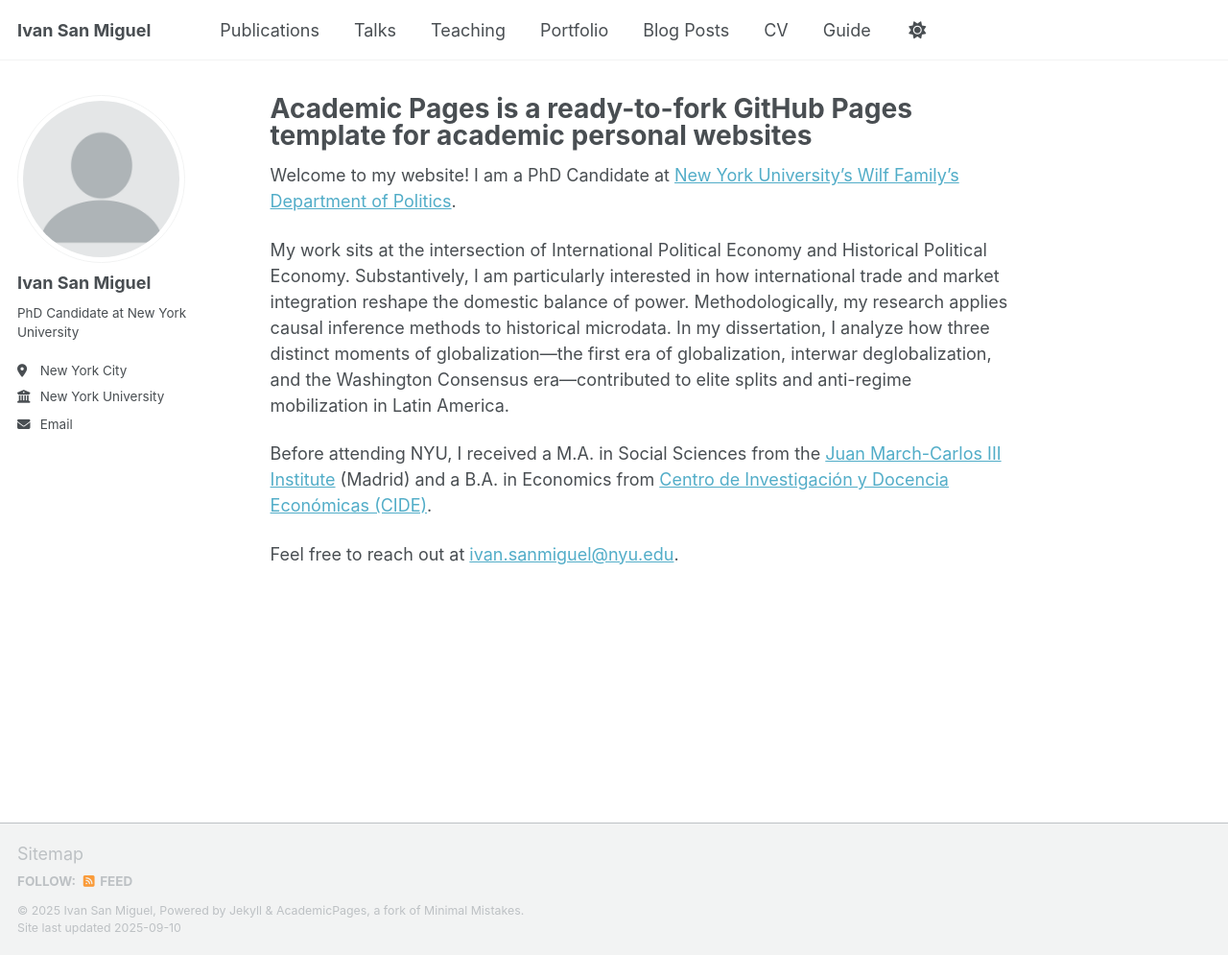
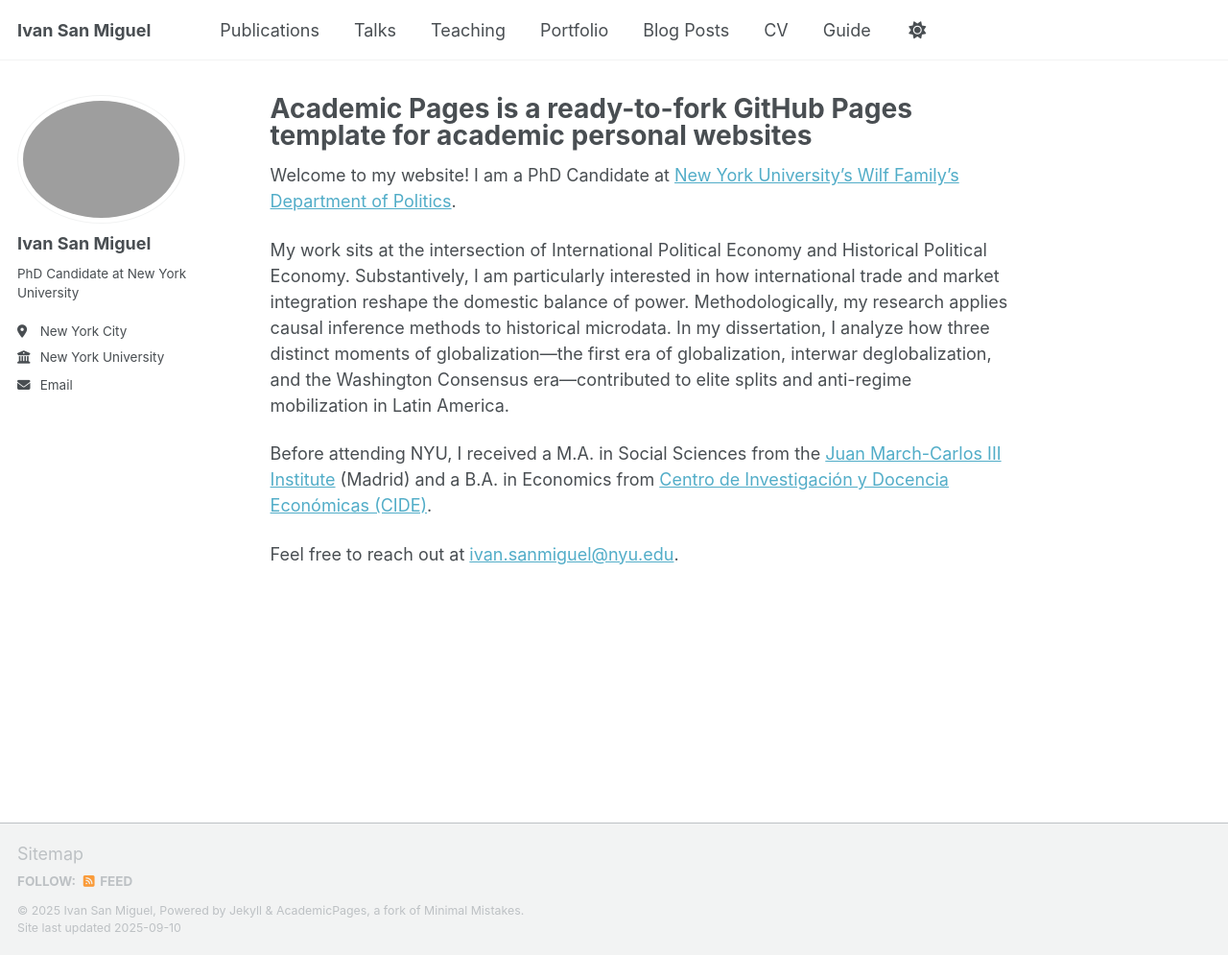
Before and after one commit to IvanSanMiguel/ivansanmiguel.github.io, a Jekyll site: the page built from _pages/about.md, in a window 1280 px wide and 995 px high. Shown: the whole window at 96% size. Built offline with Jekyll 4.4.1, drawn with Linux system fonts in a browser that asks for light colours; a script that is not in the unit is left out.

Commit message:
Update _config.yml
add profile pic

```diff
--- a/_config.yml
+++ b/_config.yml
@@ -16,7 +16,7 @@ repository               : "academicpages/academicpages.github.io"
 #               Additional customization can be done by editing /_includes/author-profile.html
 author:
   # Biographic information
-  avatar           : "profile.png"
+  avatar           : "San_Miguel_Ivan_005.jpg"
   name             : "Ivan San Miguel"
   pronouns         : # example: "she/her"
   bio              : "PhD Candidate at New York University"
```
